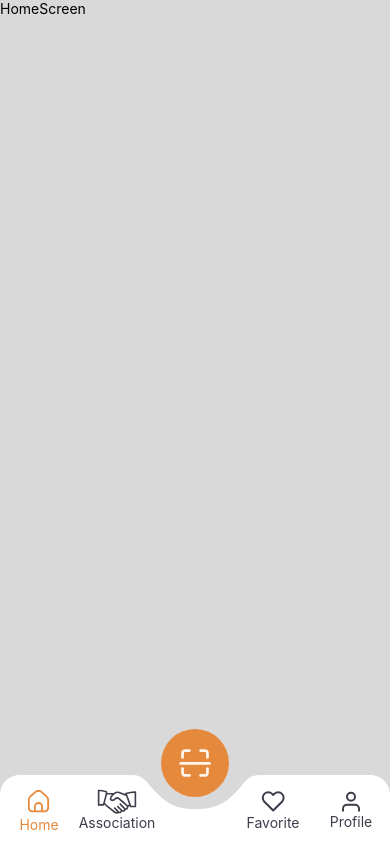
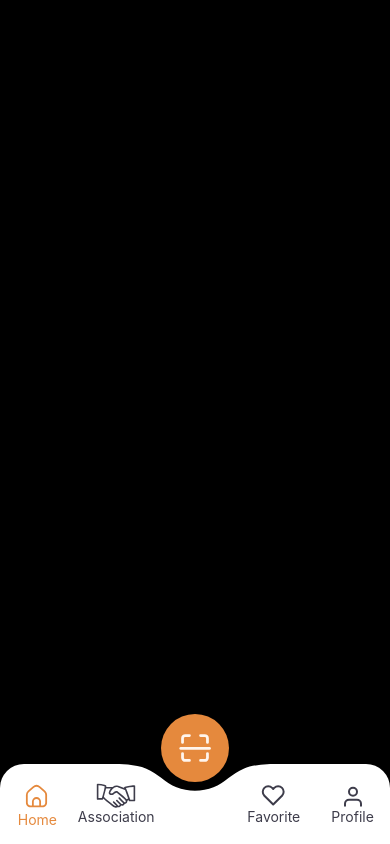
Before and after one commit to karun243/fundis, a React Native app: screen / in a window 390 px wide. Built offline with nearby package versions, Linux system fonts and the light colour scheme.

Commit message:
curved bottom tab-bar added

```diff
--- a/package.json
+++ b/package.json
@@ -16,6 +16,7 @@
     "@react-navigation/stack": "^6.3.17",
     "@reduxjs/toolkit": "^1.9.5",
     "clsx": "^2.0.0",
+    "d3-shape": "^3.2.0",
     "expo": "~49.0.8",
     "expo-localization": "~14.3.0",
     "expo-splash-screen": "~0.20.5",
@@ -37,6 +38,7 @@
   },
   "devDependencies": {
     "@babel/core": "^7.20.0",
+    "@types/d3-shape": "^3.1.2",
     "@types/react": "~18.2.14",
     "tailwindcss": "^3.3.2",
     "typescript": "^5.1.3"
--- a/src/assets/icons/scanbtn.tsx
+++ b/src/assets/icons/scanbtn.tsx
@@ -1,34 +1,29 @@
 import * as React from "react";
-import Svg, { Path, Rect } from "react-native-svg";
-import { IconProps } from "./types";
-import { getStrokeColor } from "./helper";
-
-const ScanBtnIcon = ({ iconColor = "icon-disabled", ...props }: IconProps) => {
-  const strokeColor = getStrokeColor(iconColor);
-  return (
+import Svg, { SvgProps, Circle, Path, Rect } from "react-native-svg";
+const ScanBtn = (props: SvgProps) => (
   <Svg
     // xmlns="http://www.w3.org/2000/svg"
-      width={24}
-      height={25}
+    width={68}
+    height={68}
     fill="none"
     {...props}
   >
+    <Circle cx={34} cy={34} r={34} fill="#E5893D" />
     <Path
-        stroke={strokeColor}
+      stroke="#FFF5ED"
       strokeLinecap="round"
       strokeLinejoin="round"
-        strokeWidth={2}
-        d="M8 3.556H5a2 2 0 0 0-2 2v3m18 0v-3a2 2 0 0 0-2-2h-3m0 18h3a2 2 0 0 0 2-2v-3m-18 0v3a2 2 0 0 0 2 2h3"
+      strokeWidth={2.77}
+      d="M28.46 21.534h-4.156a2.77 2.77 0 0 0-2.77 2.77v4.156m24.933 0v-4.156a2.77 2.77 0 0 0-2.77-2.77H39.54m0 24.933h4.156a2.77 2.77 0 0 0 2.77-2.77V39.54m-24.933 0v4.156a2.77 2.77 0 0 0 2.77 2.77h4.156"
     />
     <Rect
-        width={22.738}
-        height={2}
-        x={0.72}
-        y={11.556}
-        fill={strokeColor}
-        rx={1}
+      width={31.497}
+      height={2.77}
+      x={18.377}
+      y={32.992}
+      fill="#FFF5ED"
+      rx={1.385}
     />
   </Svg>
 );
-};
-export default ScanBtnIcon;
+export default ScanBtn;
--- /dev/null
+++ b/src/components/BottomTabBar/TabBar.tsx
@@ -0,0 +1,134 @@
+import { View, Text, StyleSheet, Dimensions, Pressable } from "react-native";
+import TabShape from "./TabShape";
+import {
+  AssociationIcon,
+  HeartIcon,
+  HomeIcon,
+  ProfileIcon,
+} from "../../assets/icons";
+import ScanBtn from "../../assets/icons/scanbtn";
+
+const { width } = Dimensions.get("window");
+const TAB_HEIGHT = 80;
+
+const TabBar = ({ state, descriptors, navigation }) => {
+  return (
+    <View style={styles.myTabBarContainer}>
+      <TabShape />
+      <View style={StyleSheet.absoluteFill}>
+        <View className="flex-row h-full items-stretch space-x-1">
+          {state.routes.map((route, index) => {
+            const { options } = descriptors[route.key];
+
+            const isFocused = state.index === index;
+
+            const onPress = () => {
+              const event = navigation.emit({
+                type: "tabPress",
+                target: route.key,
+                canPreventDefault: true,
+              });
+
+              if (!isFocused && !event.defaultPrevented) {
+                navigation.navigate({ name: route.name, merge: true });
+              }
+            };
+
+            const onLongPress = () => {
+              navigation.emit({
+                type: "tabLongPress",
+                target: route.key,
+              });
+            };
+
+            const ICONS = [
+              <View className="items-center">
+                <HomeIcon
+                  iconColor={isFocused ? "main-normal" : "icon-default"}
+                />
+                <Text
+                  className={
+                    isFocused ? "text-main-normal" : "text-icon-default"
+                  }
+                >
+                  Home
+                </Text>
+              </View>,
+              <View className="items-center">
+                <AssociationIcon
+                  iconColor={isFocused ? "main-normal" : "icon-default"}
+                />
+                <Text
+                  className={
+                    isFocused ? "text-main-normal" : "text-icon-default"
+                  }
+                >
+                  Association
+                </Text>
+              </View>,
+              <View className="-translate-y-14">
+                <ScanBtn />
+              </View>,
+              <View className="items-center">
+                <HeartIcon
+                  iconColor={isFocused ? "main-normal" : "icon-default"}
+                />
+                <Text
+                  className={
+                    isFocused ? "text-main-normal" : "text-icon-default"
+                  }
+                >
+                  Favorite
+                </Text>
+              </View>,
+              <View className="items-center">
+                <ProfileIcon
+                  iconColor={isFocused ? "main-normal" : "icon-default"}
+                />
+                <Text
+                  className={
+                    isFocused ? "text-main-normal" : "text-icon-default"
+                  }
+                >
+                  Profile
+                </Text>
+              </View>,
+            ];
+
+            return (
+              <Pressable
+                accessibilityRole="button"
+                accessibilityState={isFocused ? { selected: true } : {}}
+                accessibilityLabel={options.tabBarAccessibilityLabel}
+                testID={options.tabBarTestID}
+                onPress={onPress}
+                onLongPress={onLongPress}
+                className={`flex-1 items-center justify-center`}
+              >
+                {ICONS[index]}
+              </Pressable>
+            );
+          })}
+        </View>
+      </View>
+    </View>
+  );
+};
+export default TabBar;
+
+const styles = StyleSheet.create({
+  myTabBarContainer: {
+    position: "absolute",
+    bottom: 0,
+    left: 0,
+    right: 0,
+    height: TAB_HEIGHT,
+    width,
+    shadowOffset: {
+      width: 0,
+      height: 0,
+    },
+    shadowOpacity: 0.2,
+    elevation: 5,
+  },
+});
--- /dev/null
+++ b/src/components/BottomTabBar/TabShape.tsx
@@ -0,0 +1,51 @@
+import React from "react";
+import { Dimensions, View } from "react-native";
+import { curveBasis, line } from "d3-shape";
+import Svg, { Path } from "react-native-svg";
+
+const TAB_HEIGHT = 80;
+
+const { width } = Dimensions.get("window");
+
+const lineGenerator = line();
+
+const rect = lineGenerator([
+  [0, 0],
+  // [width / 2, 0],
+  [width, 0],
+  [width, TAB_HEIGHT],
+  [0, TAB_HEIGHT],
+  [0, 0],
+]);
+
+// const center = lineGenerator.curve(curveBasis)([
+//   [(width / 5) * 2 - 10, 0],
+//   [(width / 5) * 2, 0],
+//   [(width / 5) * 2 + 10, TAB_HEIGHT * 0.1],
+//   [(width / 5) * 2 + 20, TAB_HEIGHT * 0.4],
+//   [(width / 5) * 3 - 20, TAB_HEIGHT * 0.4],
+//   [(width / 5) * 3 - 10, TAB_HEIGHT * 0.1],
+//   [(width / 5) * 3, 0],
+//   [(width / 5) * 3 + 10, 0],
+// ]);
+const center = lineGenerator.curve(curveBasis)([
+  [width / 2 - 90, 0],
+  [width / 2 - 45, 0],
+  [width / 2 - 22, TAB_HEIGHT * 0.35],
+  // [width / 2, TAB_HEIGHT * 0.5],
+  [width / 2 + 22, TAB_HEIGHT * 0.35],
+  [width / 2 + 45, 0],
+  [width / 2 + 90, 0],
+]);
+
+const d = `${center} ${rect}`;
+
+export default function TabShape() {
+  return (
+    <View className="rounded-t-3xl overflow-hidden">
+      <Svg width={width} height={TAB_HEIGHT}>
+        <Path fill="white" {...{ d }} />
+      </Svg>
+    </View>
+  );
+}
--- a/src/navigation/AppStack.tsx
+++ b/src/navigation/AppStack.tsx
@@ -1,4 +1,3 @@
-import { Text, View } from "react-native";
 import { createBottomTabNavigator } from "@react-navigation/bottom-tabs";
 import {
   AssociationScreen,
@@ -8,112 +7,21 @@ import {
   ScanScreen,
 } from "../screens/app";
 
-import {
-  HomeIcon,
-  AssociationIcon,
-  ScanIcon,
-  HeartIcon,
-  ProfileIcon,
-} from "../assets/icons";
+import TabBar from "../components/BottomTabBar/TabBar";
 
 const { Navigator, Screen } = createBottomTabNavigator();
 
 const AppStack = () => {
   return (
     <Navigator
-      screenOptions={{
-        headerShown: false,
-        tabBarShowLabel: false,
-        tabBarStyle: {
-          height: 70,
-          position: "absolute",
-          //   bottom: 20,
-          //   left: 10,
-          //   right: 10,
-          borderTopLeftRadius: 20,
-          borderTopRightRadius: 20,
-        },
-      }}
+      tabBar={(props) => <TabBar {...props} />}
+      screenOptions={{ headerShown: false }}
     >
-      <Screen
-        name="Home"
-        component={HomeScreen}
-        options={{
-          tabBarIcon: ({ focused }) => (
-            <View className="items-center">
-              <HomeIcon iconColor={focused ? "main-normal" : "icon-default"} />
-              <Text
-                className={focused ? "text-main-normal" : "text-icon-default"}
-              >
-                Home
-              </Text>
-            </View>
-          ),
-        }}
-      />
-      <Screen
-        name="Association"
-        component={AssociationScreen}
-        options={{
-          tabBarIcon: ({ focused }) => (
-            <View className="items-center">
-              <AssociationIcon
-                iconColor={focused ? "main-normal" : "icon-default"}
-              />
-              <Text
-                className={focused ? "text-main-normal" : "text-icon-default"}
-              >
-                Association
-              </Text>
-            </View>
-          ),
-        }}
-      />
-      <Screen
-        name="Scan"
-        component={ScanScreen}
-        options={{
-          tabBarIcon: () => (
-            <View className="-translate-y-[41px]">
-              <ScanIcon />
-            </View>
-          ),
-        }}
-      />
-      <Screen
-        name="Favorite"
-        component={FavoritesScreen}
-        options={{
-          tabBarIcon: ({ focused }) => (
-            <View className="items-center">
-              <HeartIcon iconColor={focused ? "main-normal" : "icon-default"} />
-              <Text
-                className={focused ? "text-main-normal" : "text-icon-default"}
-              >
-                Favorite
-              </Text>
-            </View>
-          ),
-        }}
-      />
-      <Screen
-        name="Profile"
-        component={ProfileScreen}
-        options={{
-          tabBarIcon: ({ focused }) => (
-            <View className="items-center">
-              <ProfileIcon
-                iconColor={focused ? "main-normal" : "icon-default"}
-              />
-              <Text
-                className={focused ? "text-main-normal" : "text-icon-default"}
-              >
-                Profile
-              </Text>
-            </View>
-          ),
-        }}
-      />
+      <Screen name="Home" component={HomeScreen} />
+      <Screen name="Association" component={AssociationScreen} />
+      <Screen name="Scan" component={ScanScreen} />
+      <Screen name="Favorite" component={FavoritesScreen} />
+      <Screen name="Profile" component={ProfileScreen} />
     </Navigator>
   );
 };
--- a/src/screens/app/HomeScreen.tsx
+++ b/src/screens/app/HomeScreen.tsx
@@ -3,7 +3,7 @@ import { SafeAreaView } from "react-native-safe-area-context";
 
 const HomeScreen = () => {
   return (
-    <SafeAreaView className="bg-[#D9D9D9] flex-1">
+    <SafeAreaView className="bg-black flex-1">
       <Text>HomeScreen</Text>
     </SafeAreaView>
   );
```
Also changed, not shown: 1 other file (tests, documents, lock files or other folders). Lines whose indentation alone changed are shown as unchanged.
